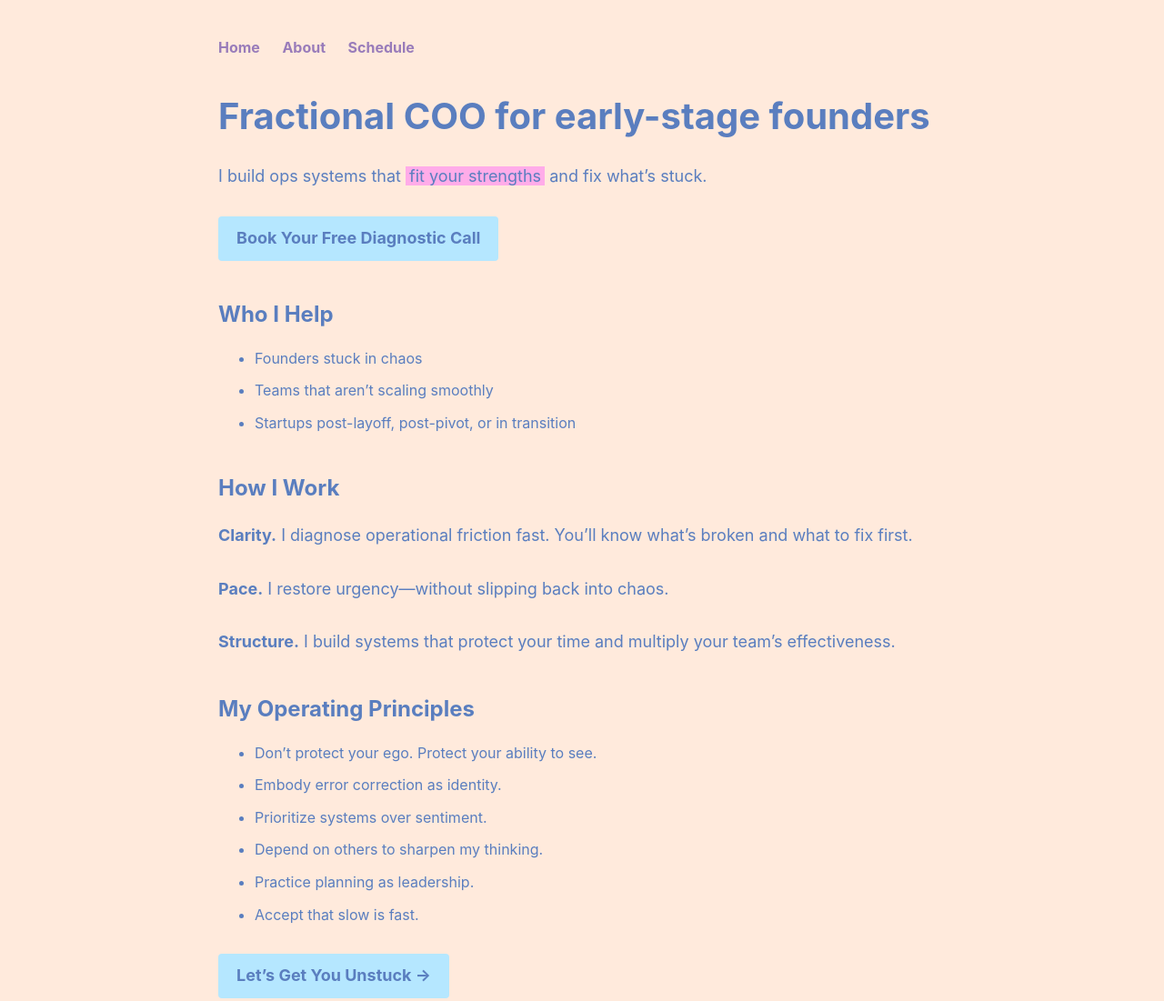
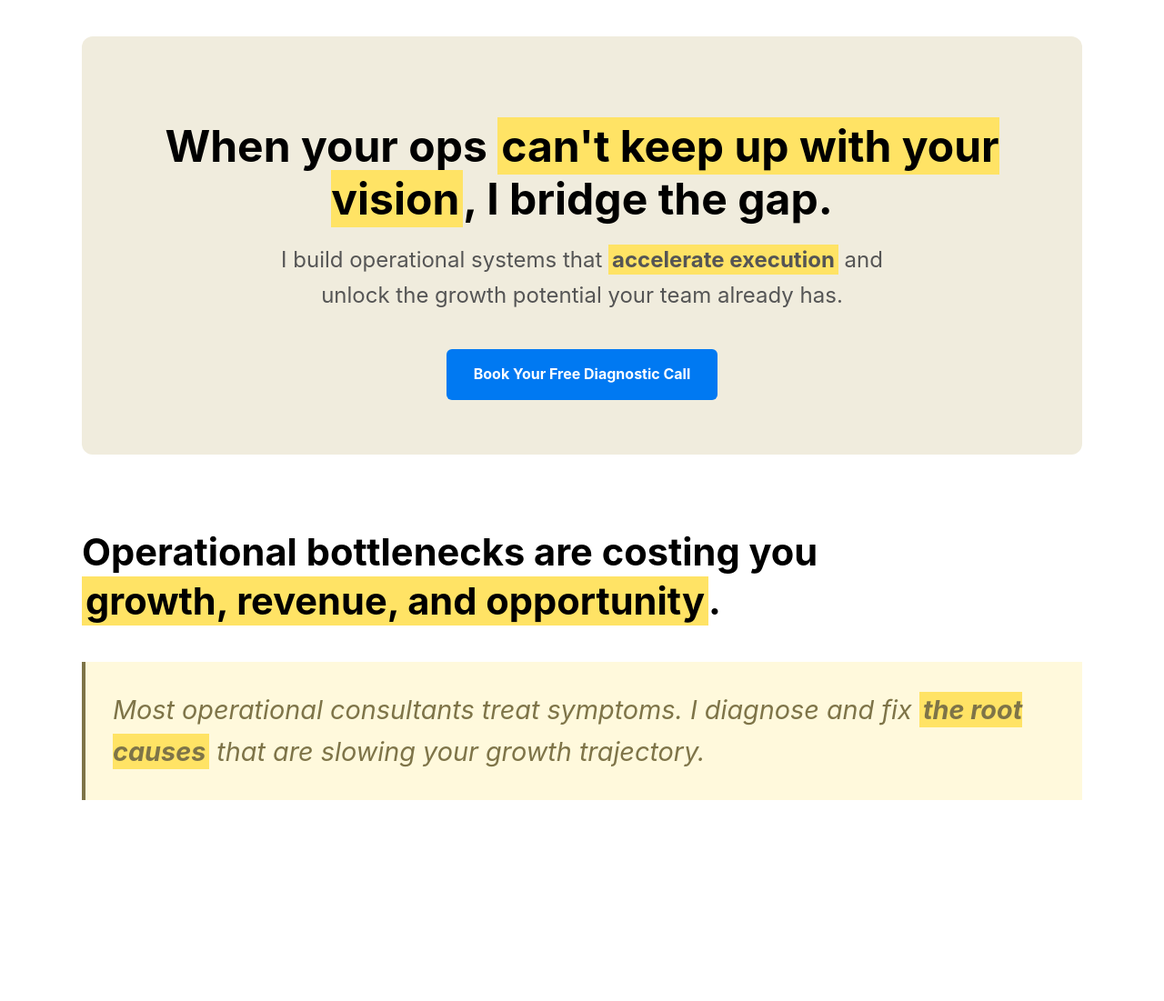
Before and after one commit to johncgilmore/johncharlesgilmore-site, a plain HTML site: page index.html in a window 1280 px wide. Shown: the whole page at 91% size. After the commit the page ends 960 px from the top, so only its background shows below. Drawn offline with Linux system fonts and the light colour scheme.

Commit message:
Full 80/20 landing page live

```diff
--- a/index.html
+++ b/index.html
@@ -6,101 +6,75 @@
   <title>John Charles Gilmore | Fractional COO</title>
   <style>
     body {
-      font-family: -apple-system, BlinkMacSystemFont, 'Segoe UI', Roboto, sans-serif;
-      padding: 40px;
-      max-width: 800px;
+      font-family: -apple-system, BlinkMacSystemFont, 'Segoe UI', Roboto, Oxygen, Ubuntu, Cantarell, 'Open Sans', 'Helvetica Neue', sans-serif;
+      background-color: #fff;
+      color: #333;
+      padding: 40px 20px;
+      max-width: 1100px;
       margin: auto;
       line-height: 1.6;
-      background-color: #ffeadc; /* Peach background */
-      color: #5a7ebf; /* Slate Blue text */
+      font-size: 16px;
     }
-
-    nav {
+    h1 {
+      font-size: 3em;
+      font-weight: 700;
+      color: #000;
+      line-height: 1.2;
+      margin-bottom: 20px;
+    }
+    h2 {
+      font-size: 2.6em;
+      margin-top: 60px;
       margin-bottom: 30px;
+      line-height: 1.3;
+      max-width: 900px;
+      color: #000;
+      font-weight: 700;
     }
-
-    nav a {
-      margin-right: 20px;
+    .highlight {
+      background-color: #FFE365;
+      padding: 2px 4px;
+      font-weight: 700;
+    }
+    .hero {
+      background-color: #F0ECDD;
+      padding: 60px 20px;
+      text-align: center;
+      border-radius: 12px;
+      margin-bottom: 80px;
+    }
+    .hero-statement {
+      font-size: 24px;
+      color: #555;
+      max-width: 700px;
+      margin: 0 auto 40px;
+    }
+    .cta-button {
+      display: inline-block;
+      background-color: #0079F2;
+      color: #fff;
+      font-weight: 700;
+      padding: 15px 30px;
+      border-radius: 6px;
       text-decoration: none;
-      font-weight: bold;
-      color: #997cba; /* Lavender links */
     }
-
-    h1 {
-      font-size: 2.5em;
-      margin-bottom: 20px;
-      color: #5a7ebf;
-    }
-
-    h2 {
-      font-size: 1.5em;
-      margin-top: 40px;
-      margin-bottom: 15px;
-      color: #5a7ebf;
-    }
-
-    p {
-      font-size: 18px;
-      margin-bottom: 30px;
-    }
-
-    ul {
-      margin-bottom: 30px;
-    }
-
-    li {
-      margin-bottom: 10px;
-    }
-
-    .highlight {
-      background: #fface9; /* Pink highlight */
-      padding: 0 4px;
-    }
-
-    .button {
-      background-color: #b5e7ff; /* Sky Blue button */
-      color: #5a7ebf;
-      padding: 10px 20px;
-      border-radius: 4px;
-      text-decoration: none;
-      display: inline-block;
-      font-weight: bold;
+    .cta-button:hover {
+      background-color: #0A85FF;
     }
   </style>
 </head>
 <body>
-  <nav>
-    <a href="index.html">Home</a>
-    <a href="about.html">About</a>
-    <a href="schedule.html">Schedule</a>
-  </nav>
+  <header>
+    <div class="hero">
+      <h1>When your ops <span class="highlight">can't keep up with your vision</span>, I bridge the gap.</h1>
+      <p class="hero-statement">I build operational systems that <span class="highlight">accelerate execution</span> and unlock the growth potential your team already has.</p>
+      <a href="schedule.html" class="cta-button">Book Your Free Diagnostic Call</a>
+    </div>
+  </header>
 
-  <h1>Fractional COO for early-stage founders</h1>
-  <p>I build ops systems that <span class="highlight">fit your strengths</span> and fix what’s stuck.</p>
-  <p><a href="schedule.html" class="button">Book Your Free Diagnostic Call</a></p>
-
-  <h2>Who I Help</h2>
-  <ul>
-    <li>Founders stuck in chaos</li>
-    <li>Teams that aren’t scaling smoothly</li>
-    <li>Startups post-layoff, post-pivot, or in transition</li>
-  </ul>
-
-  <h2>How I Work</h2>
-  <p><strong>Clarity.</strong> I diagnose operational friction fast. You’ll know what’s broken and what to fix first.</p>
-  <p><strong>Pace.</strong> I restore urgency—without slipping back into chaos.</p>
-  <p><strong>Structure.</strong> I build systems that protect your time and multiply your team’s effectiveness.</p>
-
-  <h2>My Operating Principles</h2>
-  <ul>
-    <li>Don’t protect your ego. Protect your ability to see.</li>
-    <li>Embody error correction as identity.</li>
-    <li>Prioritize systems over sentiment.</li>
-    <li>Depend on others to sharpen my thinking.</li>
-    <li>Practice planning as leadership.</li>
-    <li>Accept that slow is fast.</li>
-  </ul>
-
-  <p><a href="schedule.html" class="button">Let’s Get You Unstuck →</a></p>
+  <h2>Operational bottlenecks are costing you <span class="highlight">growth, revenue, and opportunity</span>.</h2>
+  <p style="font-size: 1.8em; font-style: italic; background-color: #FFF9DC; padding: 30px; border-left: 4px solid #7E7448; margin: 40px 0; color: #7E7448;">
+    Most operational consultants treat symptoms. I diagnose and fix <span class="highlight">the root causes</span> that are slowing your growth trajectory.
+  </p>
 </body>
 </html>
```
